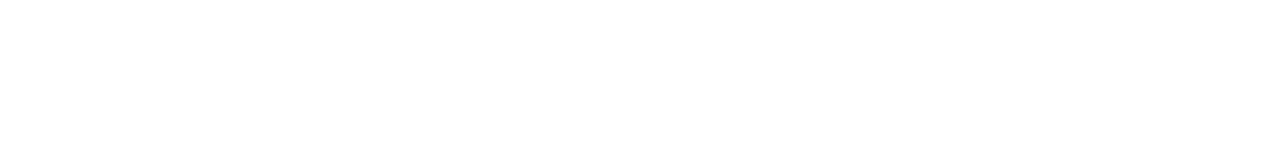
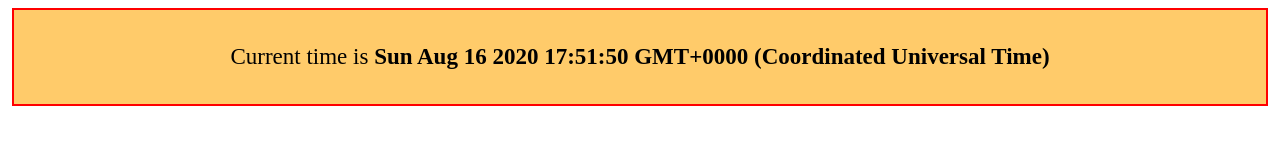
Before and after one commit to Chin-ma/JSproj, a plain HTML site: page date_time.html in a window 1280 px wide. Drawn offline with Linux system fonts and the light colour scheme.

Commit message:
learned date and time

```diff
--- a/date_time.html
+++ b/date_time.html
@@ -4,8 +4,68 @@
     <meta charset="UTF-8">
     <meta name="viewport" content="width=device-width, initial-scale=1.0">
     <title>JS Date and Time</title>
+    <style>
+        .container{
+            font-size: 23px;
+            background-color: rgb(255, 203, 106);
+            border: 2px solid red;
+            padding: 34px;
+            margin: 4px;
+            text-align: center;
+        }
+        #time{
+            font-weight: bold;
+        }
+        #time:hover{
+            color: rgb(251, 24, 175);
+        }
+    </style>
 </head>
 <body>
+    <div class="container">
+        <!-- This is a container -->
+        Current time is <span id="time"></span>
+    </div>
+    <script>
+        console.log("This is date and time")
+        let now = new Date()
+        console.log(now)
 
+        // let dt = new Date(1000)
+        // console.log(dt)
+
+        // let newDate = new Date("2020-09-30")
+        // console.log(newDate)
+
+        // let newDate = new Date(year month date hours minutes seconds miliseconds)
+        let newDate = new Date(2020, 4, 6, 9, 3, 2, 14)
+        console.log(newDate)
+
+        let yr = newDate.getFullYear()
+        console.log("The year is " + yr)
+
+        let dt = newDate.getDate()
+        console.log("The year is " + dt)
+
+        let mt = newDate.getMonth()
+        console.log("The year is " + mt)
+
+        let hr = newDate.getHours()
+        console.log("The year is " + hr)
+
+        newDate.setDate(8)
+        newDate.setMinutes(29)
+        console.log(newDate)
+        setInterval(updateTime, 1000);
+
+        function updateTime(){
+            time.innerHTML = new Date()
+        }
+        // let time = document.getElementById('time')
+        // time.addEventListener('mouseover', function run(){
+        //     alert('This is the current time!!!!')
+        // })
+
+    </script>
 </body>
 </html>
```
